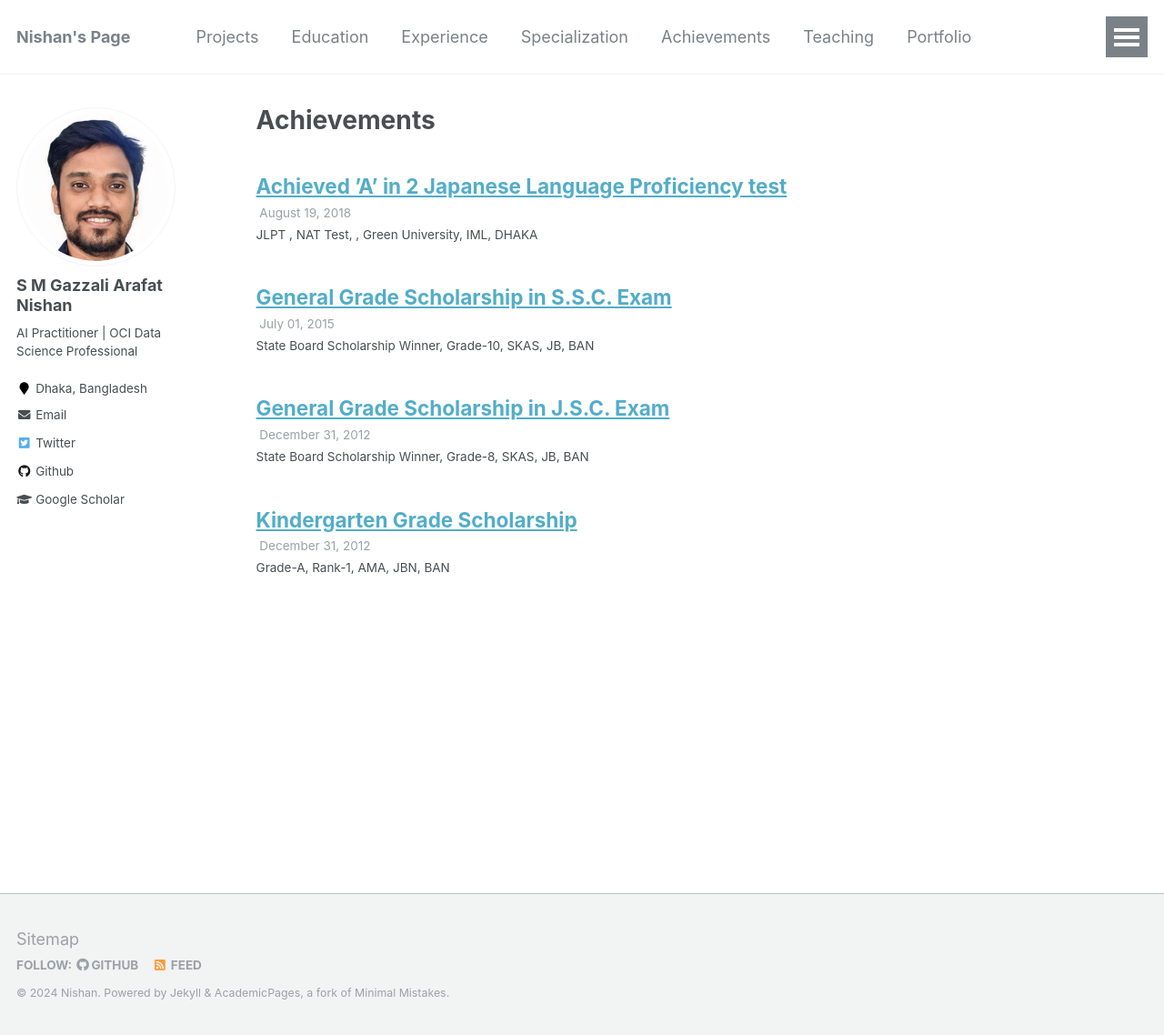
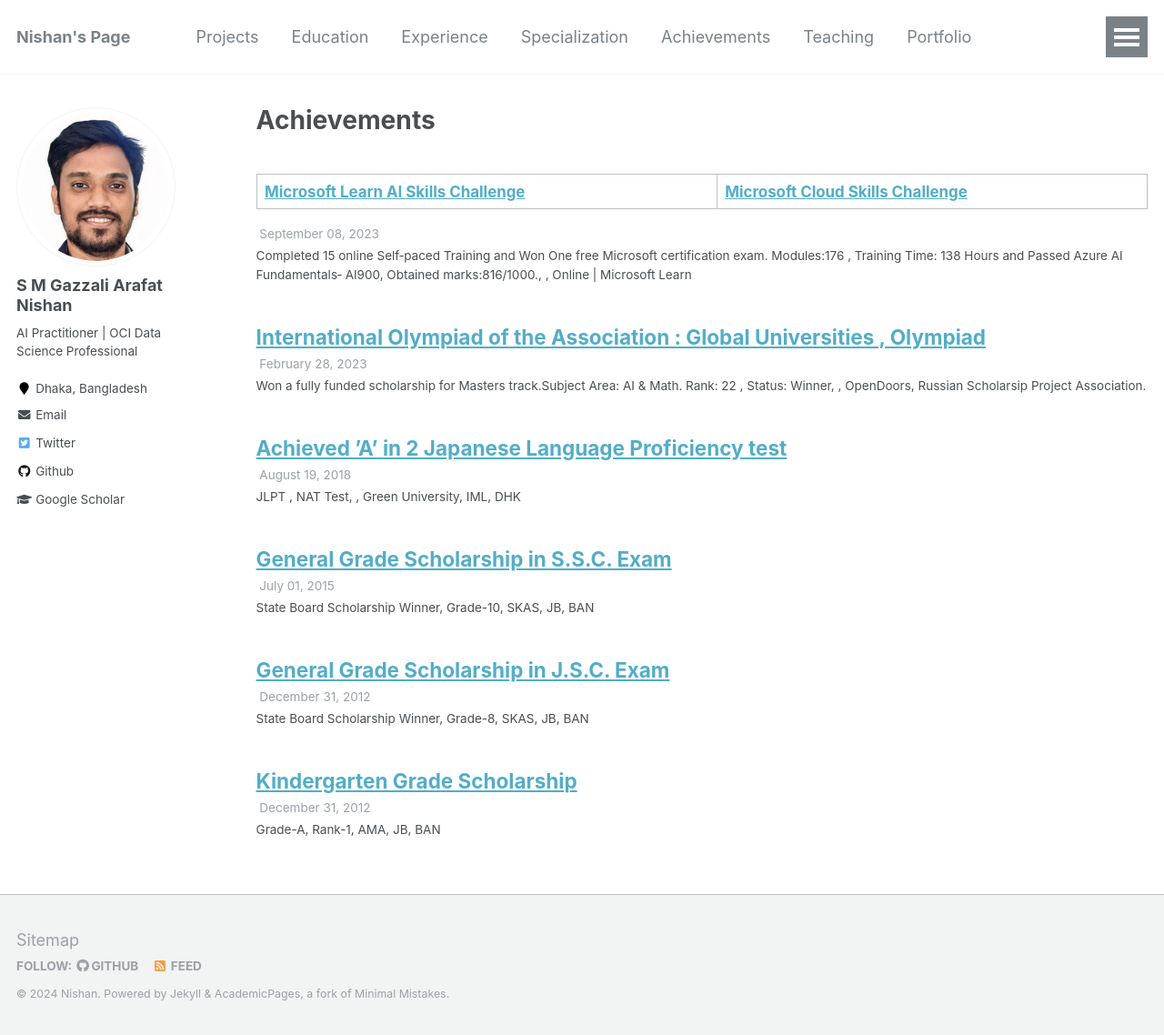
Before and after one commit to neuralnishan/neuralnishan.github.io, a Jekyll site: the page built from _pages/talks.html, in a window 1280 px wide and 1138 px high. Shown: the whole window at 91% size. Built offline with Jekyll 4.4.1, drawn with Linux system fonts in a browser that asks for light colours.

Commit message:
Update Achievements

```diff
--- a/_achievements/2012-12-31-achievement-1.md
+++ b/_achievements/2012-12-31-achievement-1.md
@@ -5,5 +5,5 @@ type: "Grade-A, Rank-1"
 permalink: /achievements/2012-12-31-achievement-1
 venue: "AMA"
 date: 2012-12-31
-location: "JBN, BAN"
+location: "JB, BAN"
 ---
--- a/_achievements/2018-08-19-achievement-4.md
+++ b/_achievements/2018-08-19-achievement-4.md
@@ -5,5 +5,5 @@ type: "JLPT , NAT Test"
 permalink: /achievements/2018-08-19-achievement-4
 venue: ""
 date: 2018-08-19
-location: "Green University, IML, DHAKA"
+location: "Green University, IML, DHK"
 ---
--- /dev/null
+++ b/_achievements/2023-09-08-achievement-5.md
@@ -0,0 +1,9 @@
+---
+title: "Microsoft Learn AI Skills Challenge | Microsoft Cloud Skills Challenge "
+collection: achievements
+type: "Completed 15 online Self‑paced Training and Won One free Microsoft certification exam. Modules:176 , Training Time: 138 Hours and Passed Azure AI Fundamentals‑ AI900, Obtained marks:816/1000."
+permalink: /achievements/2023-09-08-achievement-5
+venue: ""
+date: 2023-09-08
+location: "Online | Microsoft Learn"
+---
```
Also changed, not shown: _achievements/2023-09-09-achievement-6.md (added, +9 -0 lines), _achievements/2015-06-31-achievement-5.md (deleted).
